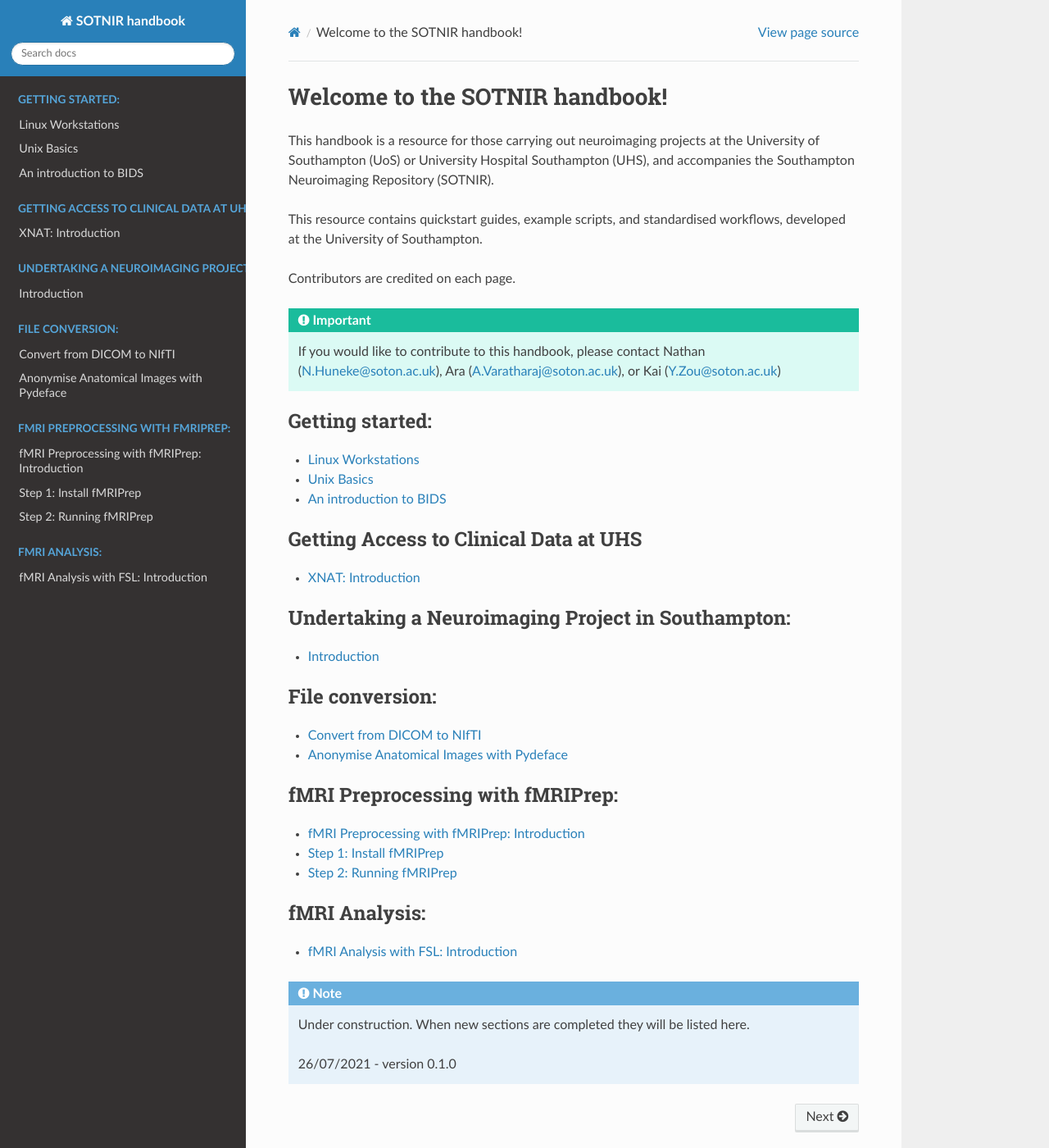
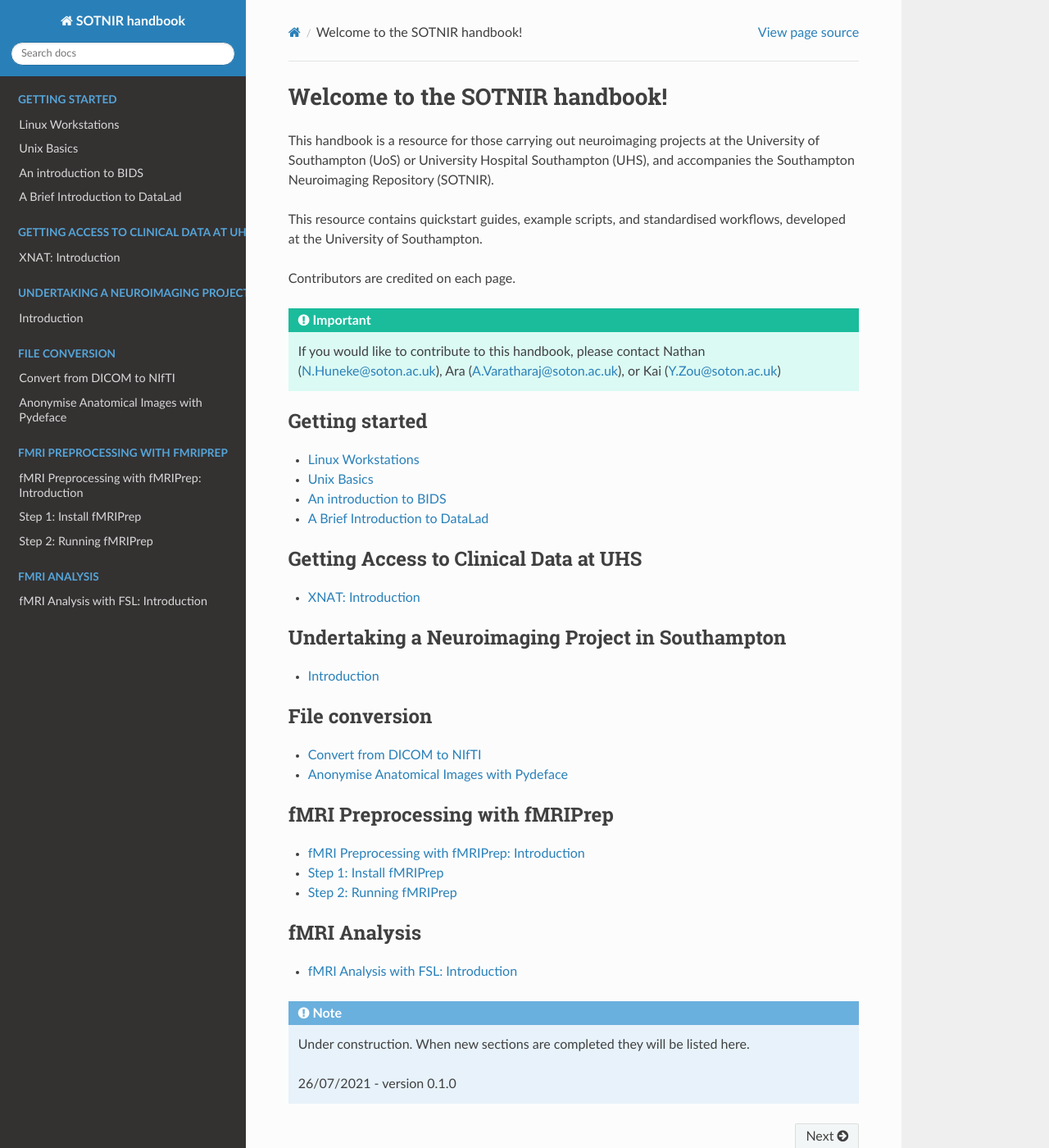
Before and after one commit to nhuneke/sotnir-handbook, a Sphinx documentation site: the page built from docs/index.rst, in a window 1280 px wide and 1400 px high. Shown: the whole window at 82% size. Built offline with Sphinx 7.4.7 and the Read the Docs theme 2.0.0, drawn with Linux system fonts in a browser that asks for light colours; pages that are not in the unit, such as notebooks, are missing from menus.

Commit message:
Add an introduction to datalad

```diff
--- /dev/null
+++ b/docs/getting-started/datalad.rst
@@ -0,0 +1,11 @@
+.. _datalad.rst:
+
+==============================================
+A Brief Introduction to DataLad
+==============================================
+| Contributors: Nathan TM Huneke
+| Maintainers: Nathan TM Huneke
+
+------------------------------------------
+
+Under construction
--- a/docs/getting-started/linux-machines.rst
+++ b/docs/getting-started/linux-machines.rst
@@ -17,6 +17,7 @@ since popular software packages such as FSL, AFNI and FreeSurfer do not run on a
 The University of Southampton provides a number of Linux workstations that run a *flavour* of Linux known as
 Red Hat Enterprise Linux (RHEL) 7. Some of these have been configured for neuroimaging analysis. Current machines
 that can be used for this purpose include:
+
 * uos-210028
 * uos-211997
 
@@ -129,6 +130,7 @@ To deactivate your environment, use the following command:
 
 Much of the software you will need is already present on the machine. However, some software will need to be installed within your newly created
 conda environment. These are:
+
 * DataLad
 * Pigz
 * Dcm2niix
--- a/docs/index.rst
+++ b/docs/index.rst
@@ -18,11 +18,12 @@ Contributors are credited on each page.
 
 .. toctree::
    :maxdepth: 1
-   :caption: Getting started:
+   :caption: Getting started
 
    getting-started/linux-machines.rst
    getting-started/unix-basics.rst
    getting-started/BIDS.rst
+   getting-started/datalad.rst
 
 .. toctree::
    :maxdepth: 1
@@ -32,20 +33,20 @@ Contributors are credited on each page.
 
 .. toctree::
    :maxdepth: 1
-   :caption: Undertaking a Neuroimaging Project in Southampton:
+   :caption: Undertaking a Neuroimaging Project in Southampton
 
    projects-soton/intro.rst
 
 .. toctree::
    :maxdepth: 1
-   :caption: File conversion:
+   :caption: File conversion
 
    conversion/convert2nifti.rst
    conversion/pydeface.rst
 
 .. toctree::
    :maxdepth: 1
-   :caption: fMRI Preprocessing with fMRIPrep:
+   :caption: fMRI Preprocessing with fMRIPrep
 
    fmriprep/intro.rst
    fmriprep/convert2nifti.rst
@@ -54,19 +55,19 @@ Contributors are credited on each page.
 
 .. toctree::
    :maxdepth: 1
-   :caption: fMRI Analysis:
+   :caption: fMRI Analysis
 
    fmri-analysis/intro.rst
 
 .. toctree::
    :maxdepth: 1
-   :caption: Functional connectivity analyses:
+   :caption: Functional connectivity analyses
 
    connectivity/intro.rst
 
 .. toctree::
    :maxdepth: 1
-   :caption: Diffusion Tensor Imaging:
+   :caption: Diffusion Tensor Imaging
 
    dti/intro.rst
 
```
